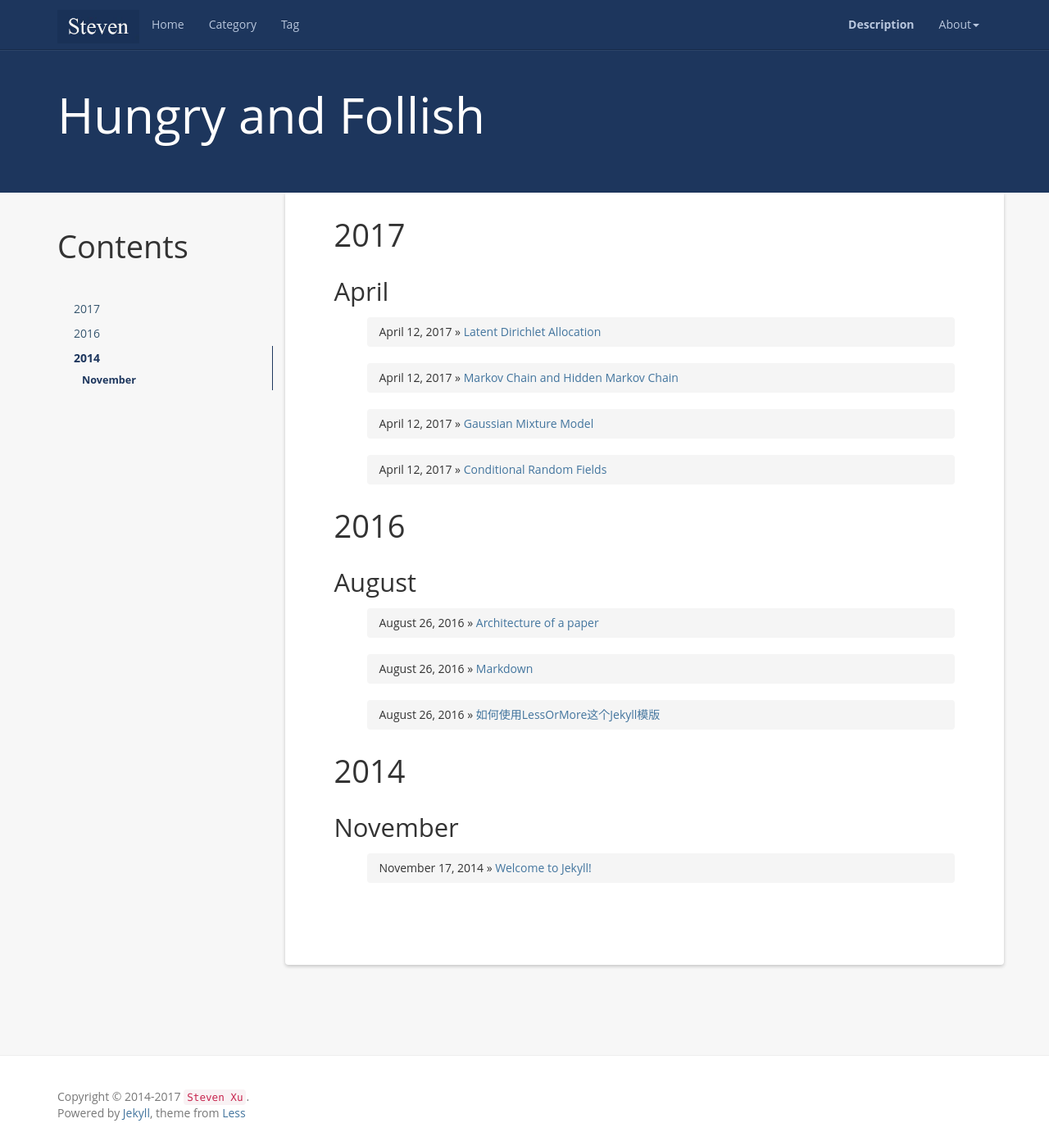
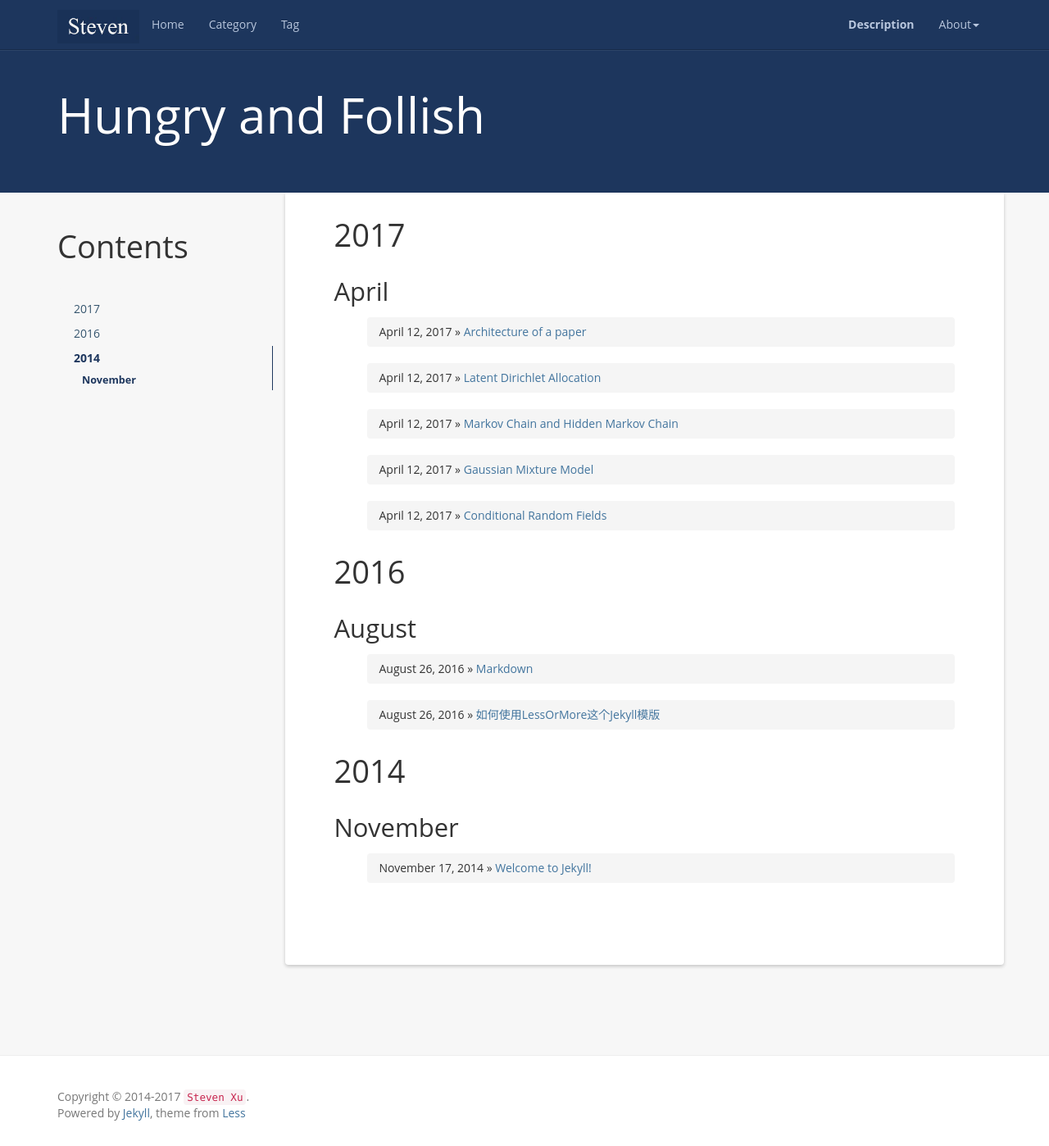
Before and after one commit to ynxu15/ynxu15.github.io, a Jekyll site: the page built from index.html, in a window 1280 px wide and 1398 px high. Shown: the whole window at 82% size. Built offline with Jekyll 4.4.1, drawn with Linux system fonts in a browser that asks for light colours; nearby versions of some CDN libraries; the list of posts is cut into pages by our own code; comment, search, counter and statistics services are not loaded.

Commit message:
modify time of a page

```diff
--- a/_posts/writing/2017-04-12-architecture-of-paper.md
+++ b/_posts/writing/2017-04-12-architecture-of-paper.md
@@ -1,7 +1,7 @@
 ---
 layout: post
 title:  Architecture of a paper
-date:   2016-08-27 01:08:00 +0800
+date:   2017-04-12 17:16:00 +0800
 categories: Writing
 tag: Experience
 ---
```
